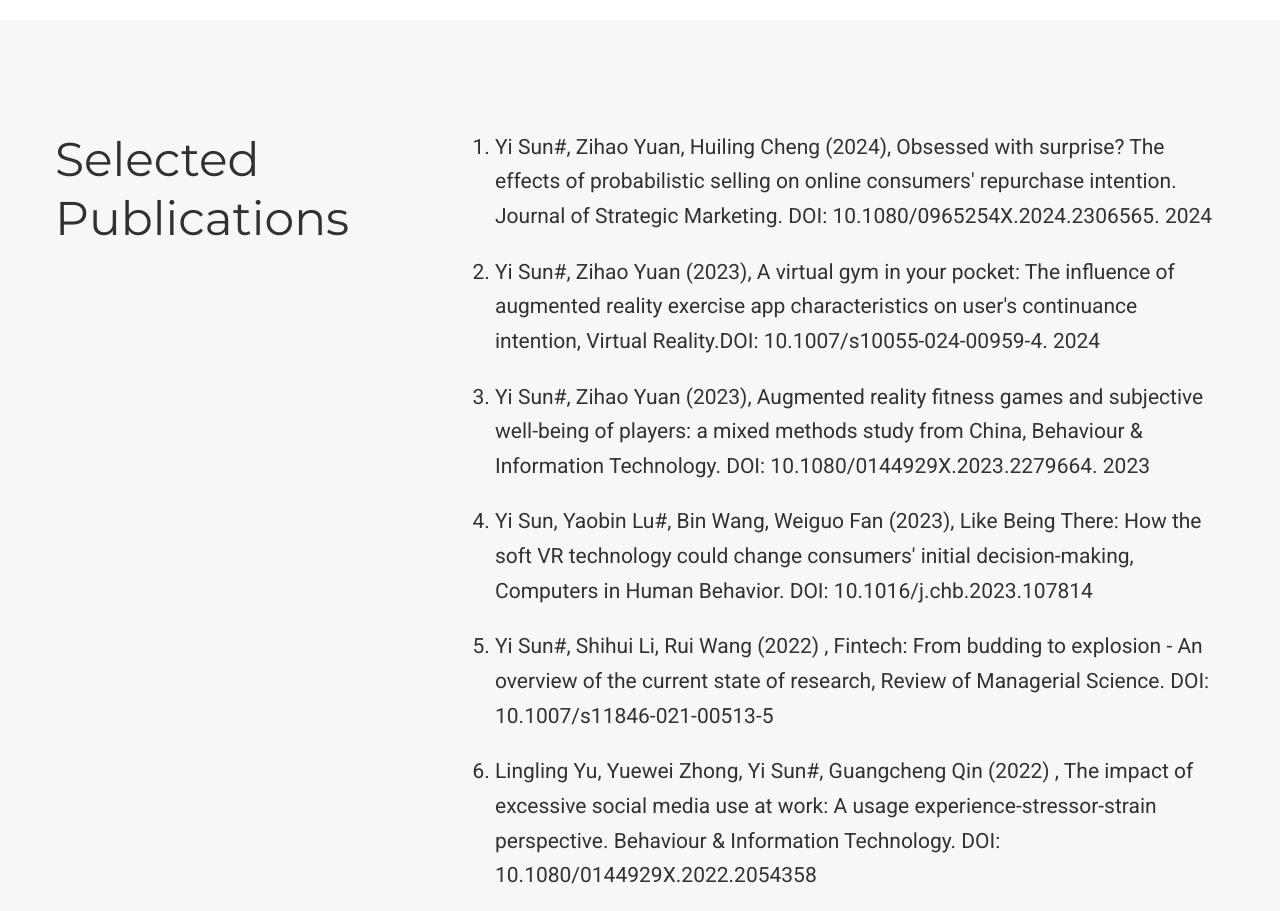
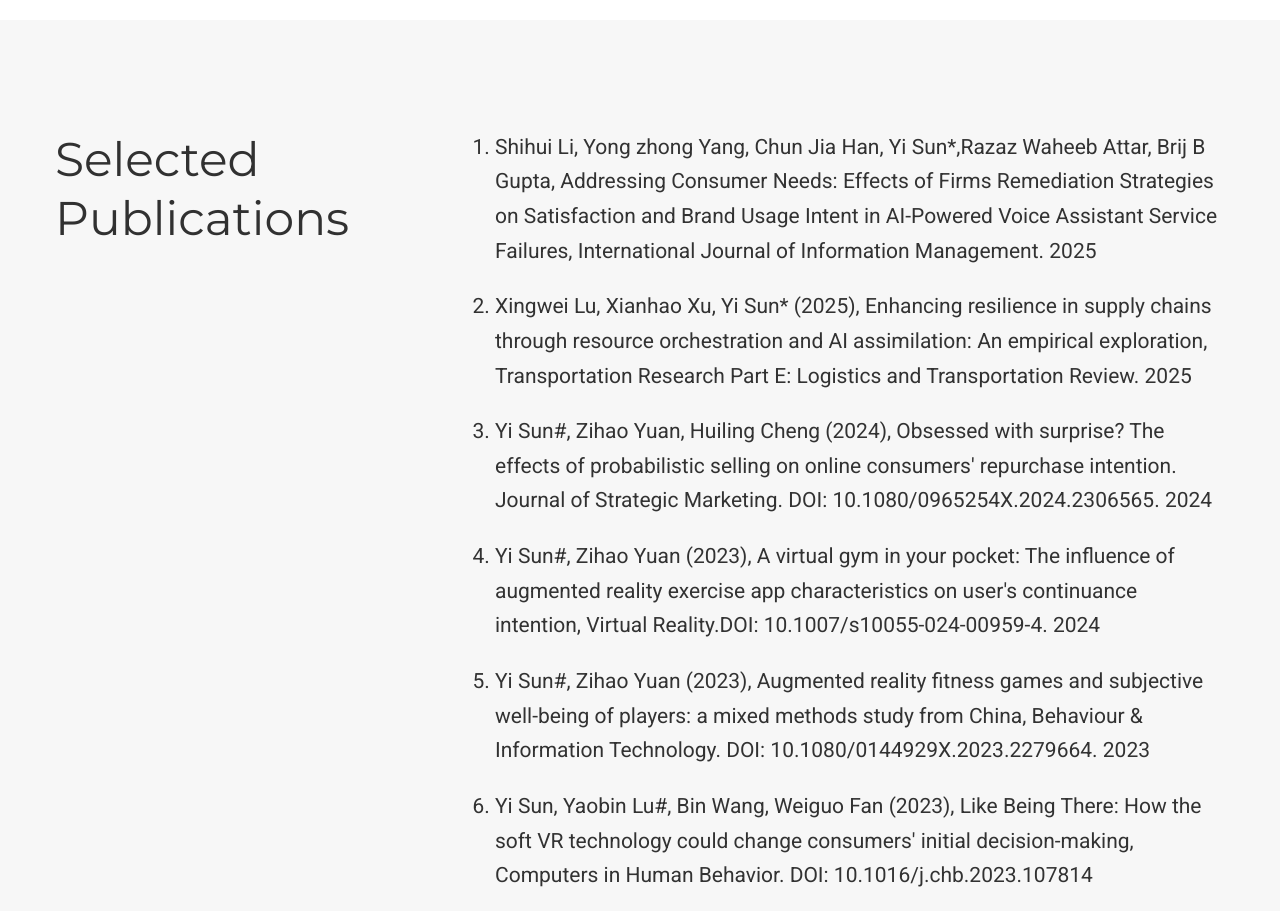
Before and after one commit to sunnykidxx/sunnykidxx.github.io, a plain HTML site: page index.html in a window 1280 px wide. Shown: the part 920-1831 px from the top of the page. Drawn offline with nearby package versions, Linux system fonts and the light colour scheme; some packages are replaced by stand-ins of ours; some icons are missing.

Commit message:
Update index.html

```diff
--- a/index.html
+++ b/index.html
@@ -686,7 +686,12 @@
     <div class="col-12 col-lg-8">
       <ol>
 
-
+<li>
+<p>Shihui Li, Yong zhong Yang, Chun Jia Han, Yi Sun*,Razaz Waheeb Attar, Brij B Gupta, Addressing Consumer Needs: Effects of Firms Remediation Strategies on Satisfaction and Brand Usage Intent in AI-Powered Voice Assistant Service Failures, International Journal of Information Management. 2025</p>
+</li>
+<li>
+<p>Xingwei Lu, Xianhao Xu, Yi Sun* (2025), Enhancing resilience in supply chains through resource orchestration and AI assimilation: An empirical exploration, Transportation Research Part E: Logistics and Transportation Review. 2025</p>
+</li>
 <li>
 <p>Yi Sun#, Zihao Yuan, Huiling Cheng (2024), Obsessed with surprise? The effects of probabilistic selling on online consumers' repurchase intention. Journal of Strategic Marketing. DOI: 10.1080/0965254X.2024.2306565. 2024</p>
 </li>
```
